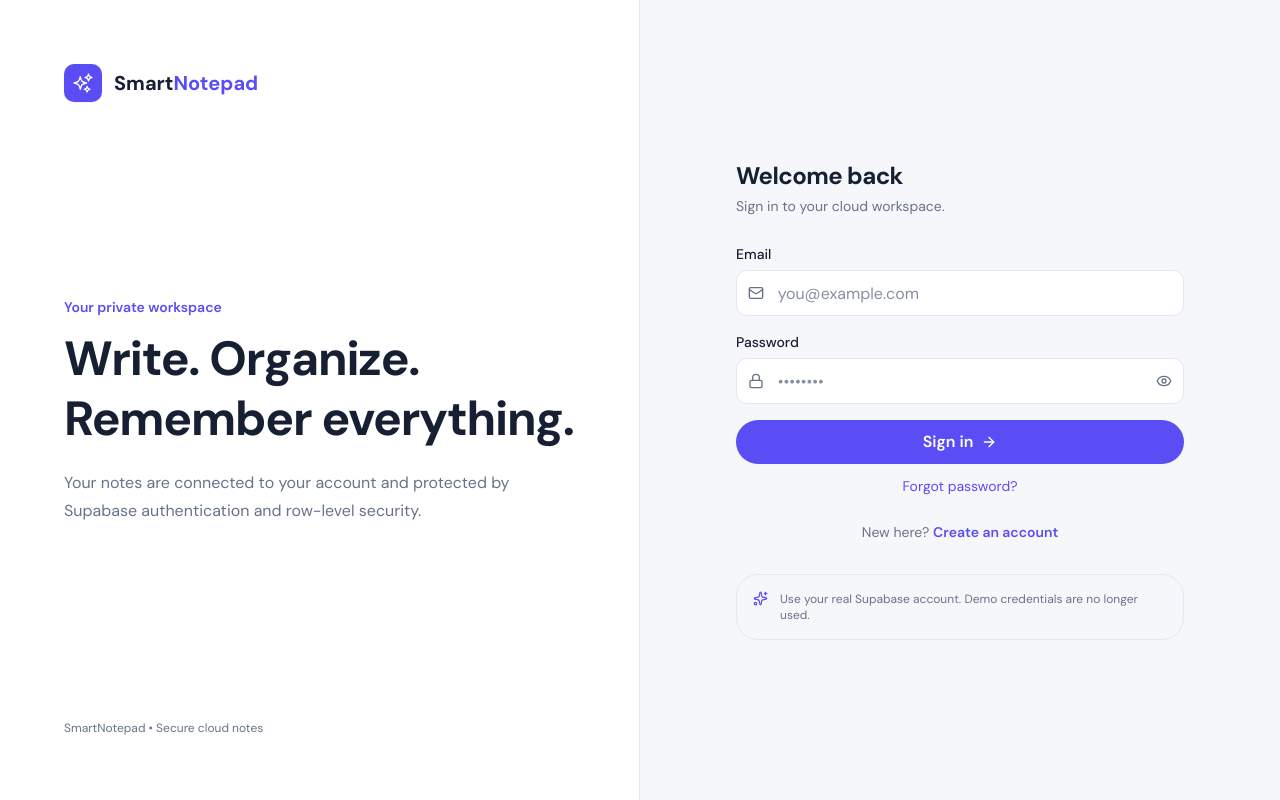
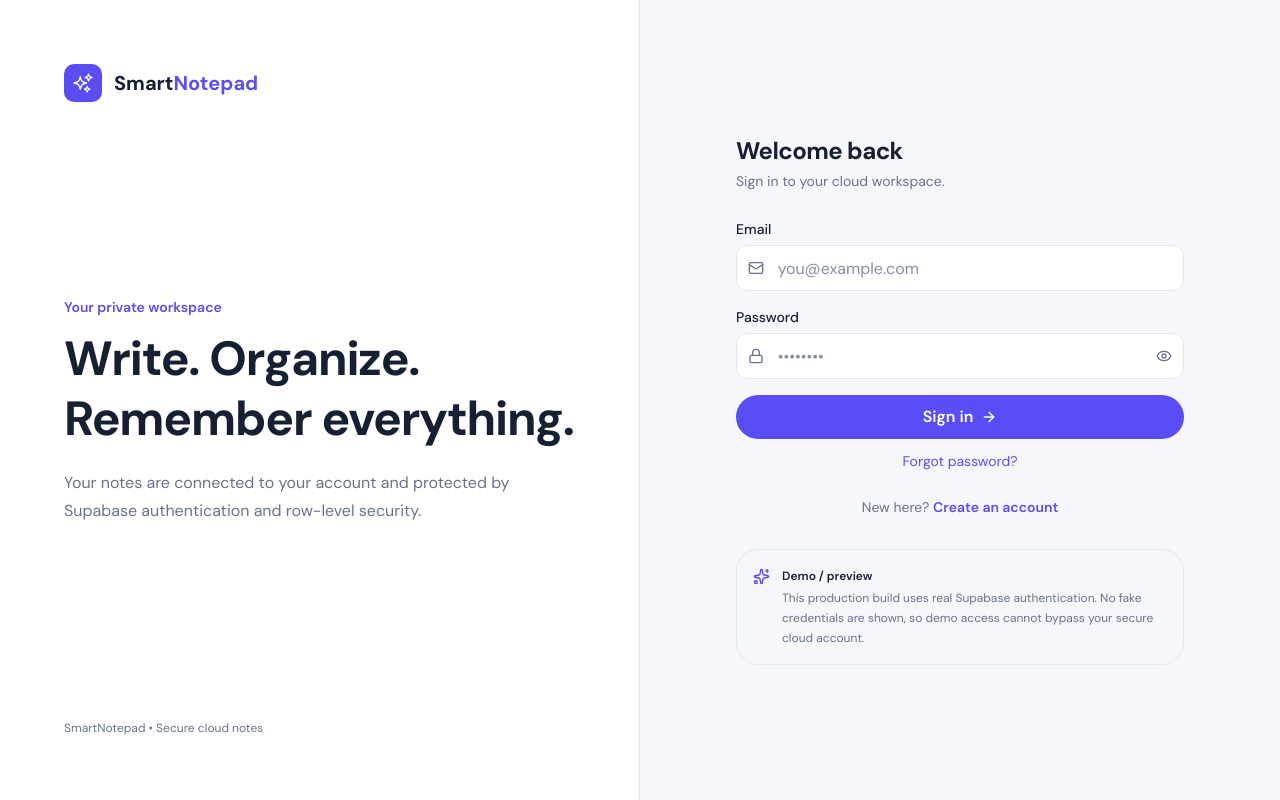
Before and after one commit to rkaif8314-a11y/SmartNotepad, a Next.js app: page / in a window 1280 px wide. Built offline with nearby package versions, Linux system fonts and the light colour scheme; no server answers.

Commit message:
fix: restore demo preview notice on auth screen

```diff
--- a/src/app/components/AuthScreen.tsx
+++ b/src/app/components/AuthScreen.tsx
@@ -49,13 +49,13 @@ export default function AuthScreen() {
       <form onSubmit={form.handleSubmit(submit)} className="mt-7 space-y-4">
         {mode==='signup'&&<Field icon={User} label="Full name" error={form.formState.errors.name?.message}><input {...form.register('name',{required:'Name is required'})} autoComplete="name" placeholder="Your name" className="auth-input"/></Field>}
         <Field icon={Mail} label="Email" error={form.formState.errors.email?.message}><input {...form.register('email',{required:'Email is required',pattern:{value:/^\S+@\S+\.\S+$/,message:'Enter a valid email'}})} type="email" autoComplete="email" placeholder="you@example.com" className="auth-input"/></Field>
-        {mode!=='forgot'&&<Field icon={Lock} label="Password" error={form.formState.errors.password?.message}><div className="relative"><input {...form.register('password',{required:'Password is required',minLength:{value:8,message:'Minimum 8 characters'}})} type={showPassword?'text':'password'} autoComplete={mode==='login'?'current-password':'new-password'} placeholder="••••••••" className="auth-input pr-10"/><button type="button" onClick={()=>setShowPassword(v=>!v)} className="absolute right-3 top-1/2 -translate-y-1/2 text-muted-foreground">{showPassword?<EyeOff size={16}/>:<Eye size={16}/>}</button></div></Field>}
+        {mode!=='forgot'&&<Field icon={Lock} label="Password" error={form.formState.errors.password?.message}><div className="relative"><input {...form.register('password',{required:'Password is required',minLength:{value:8,message:'Minimum 8 characters'}})} type={showPassword?'text':'password'} autoComplete={mode==='login'?'current-password':'new-password'} placeholder="••••••••" className="auth-input pr-10"/><button type="button" onClick={()=>setShowPassword(v=>!v)} aria-label={showPassword?'Hide password':'Show password'} className="absolute right-3 top-1/2 -translate-y-1/2 text-muted-foreground">{showPassword?<EyeOff size={16}/>:<Eye size={16}/>}</button></div></Field>}
         {mode==='signup'&&<Field icon={Lock} label="Confirm password" error={form.formState.errors.confirmPassword?.message}><input {...form.register('confirmPassword',{required:'Confirm your password'})} type="password" autoComplete="new-password" placeholder="Repeat password" className="auth-input"/></Field>}
         <button disabled={loading} className="w-full h-11 rounded-xl bg-primary text-primary-foreground font-semibold flex items-center justify-center gap-2 disabled:opacity-60">{loading?'Please wait…':mode==='login'?'Sign in':mode==='signup'?'Create account':'Send reset link'} {!loading&&<ArrowRight size={16}/>}</button>
       </form>
       {mode==='login'&&<button type="button" onClick={()=>setMode('forgot')} className="w-full mt-3 text-sm text-primary hover:underline">Forgot password?</button>}
       <div className="mt-6 text-center text-sm text-muted-foreground">{mode==='login'?<>New here? <button onClick={()=>setMode('signup')} className="text-primary font-semibold">Create an account</button></>:<>Already have an account? <button onClick={()=>setMode('login')} className="text-primary font-semibold">Sign in</button></>}</div>
-      {mode==='login'&&<div className="mt-8 rounded-xl border border-border bg-muted/40 p-4 text-xs text-muted-foreground flex gap-3"><Sparkles size={15} className="text-primary shrink-0"/><span>Use your real Supabase account. Demo credentials are no longer used.</span></div>}
+      {mode==='login'&&<div className="mt-8 rounded-xl border border-primary/20 bg-primary/5 p-4 flex gap-3"><Sparkles size={17} className="text-primary shrink-0 mt-0.5"/><div className="text-xs text-muted-foreground leading-5"><p className="font-semibold text-foreground mb-0.5">Demo / preview</p><p>This production build uses real Supabase authentication. No fake credentials are shown, so demo access cannot bypass your secure cloud account.</p></div></div>}
     </div></section>
   </main>;
 }
```
